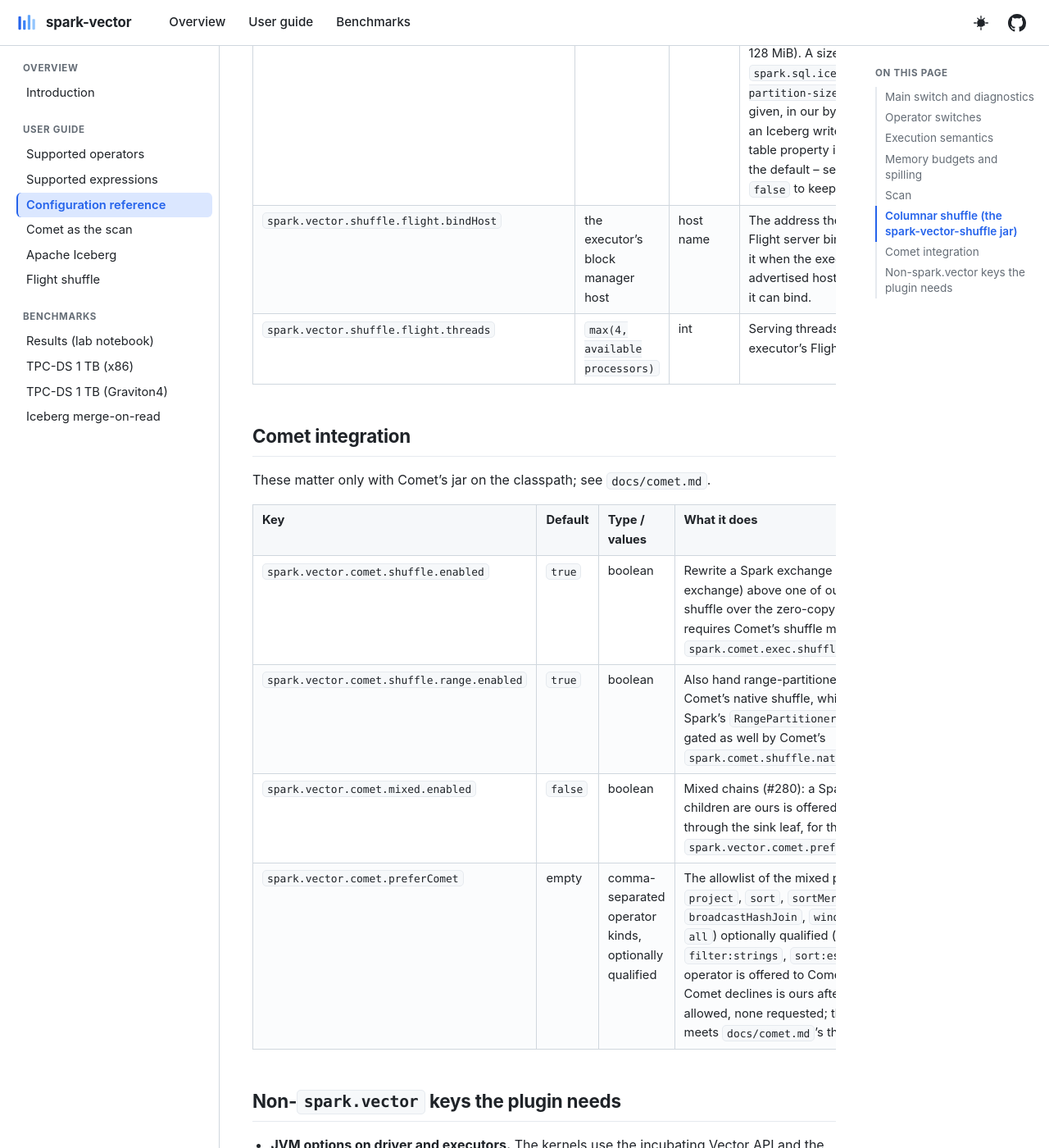
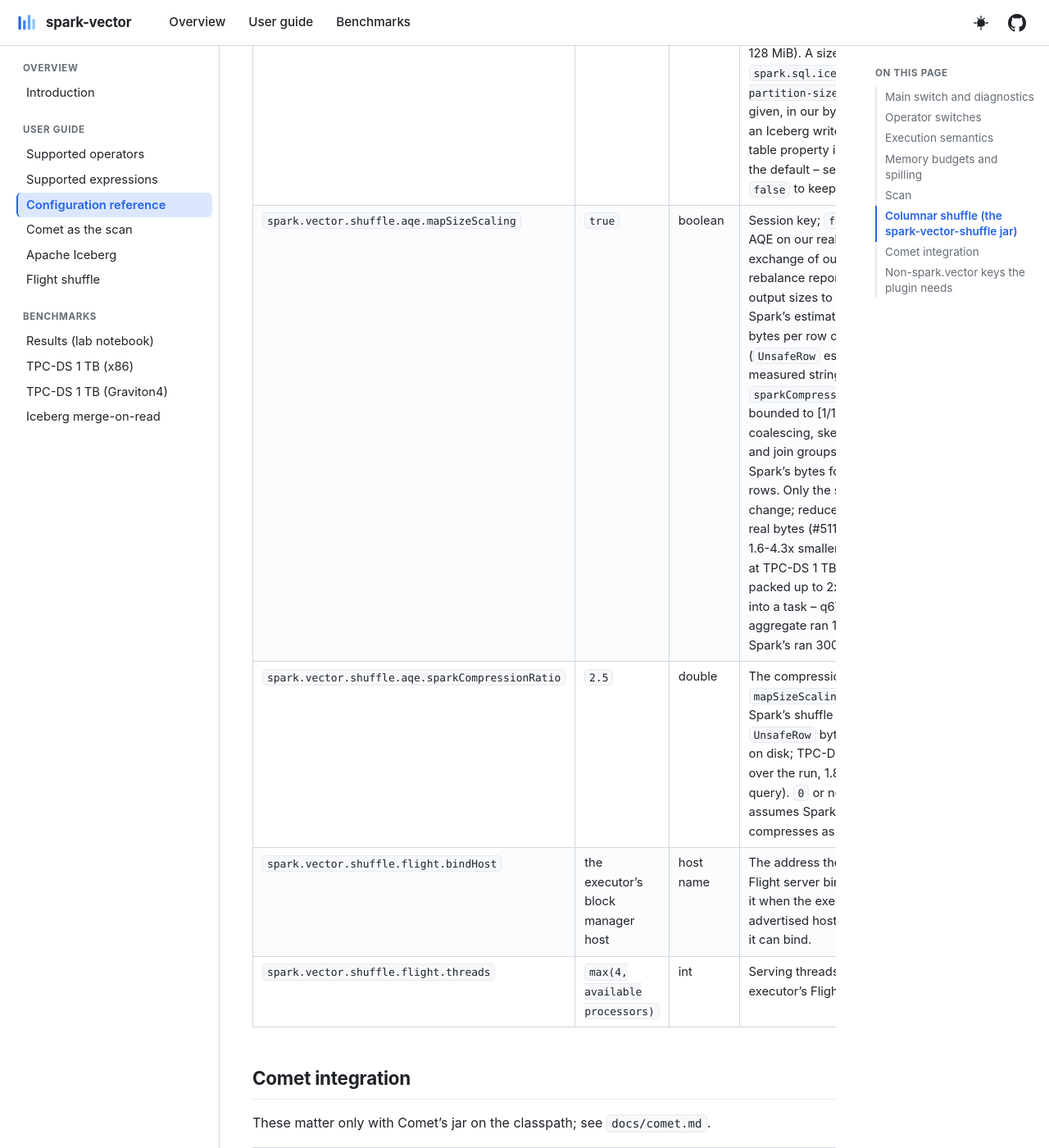
Before and after one commit to Neuw84/spark-vector, a Jekyll site: the page built from docs/configuration.md, in a window 1280 px wide and 1400 px high, scrolled down 9715 px. Shown: the whole window at 82% size. Built offline with Jekyll 4.4.1, drawn with Linux system fonts in a browser that asks for light colours.

Commit message:
WIP: AQE map output sizes on Spark's scale (#511), unbuilt

```diff
--- a/docs/configuration.md
+++ b/docs/configuration.md
@@ -103,6 +103,8 @@ section) and the shuffle jar is on the classpath.
 | `spark.vector.shuffle.writer.dictionaryMaxRatio` | `0.5` | double 0-1 | A string column is dictionary-encoded on the wire only when distinct values / rows in the record batch is at most this (#356); `1` always encodes, `0` never. |
 | `spark.vector.shuffle.rebalance.rowSizing` | `true` | boolean | Session key. A rebalance exchange (the one a data source such as Iceberg asks for ahead of its write) hands AQE partition sizes proportional to rows instead of our compressed bytes, whose bytes per row vary several-fold between kinds of rows (#485). Reducers still fetch by the real sizes. |
 | `spark.vector.shuffle.rebalance.advisoryScaling` | `true` | boolean | Session key. A rebalance's advisory partition size is sized for Spark's shuffle (Iceberg: target file size x Spark's expected shuffle compression); once the map stage has written, it is scaled by our uncompressed bytes per row over an estimate of Spark's `UnsafeRow` bytes for the same rows, so AQE's pieces hold about as many rows as Spark's (#20: the CDC MERGE's write stage took 40-46 s at Iceberg's 384 MiB and Spark's ~24 s at a hand-set 128 MiB). A size set with `spark.sql.iceberg.advisory-partition-size` is kept as given, in our bytes; one set as an Iceberg write option or table property is scaled like the default -- set this key to `false` to keep it exact. |
+| `spark.vector.shuffle.aqe.mapSizeScaling` | `true` | boolean | Session key; `false` restores AQE on our real bytes. Every exchange of ours other than a rebalance reports its map output sizes to AQE times Spark's estimated on-disk bytes per row over ours (`UnsafeRow` estimate with measured string bytes, over `sparkCompressionRatio`, bounded to [1/16, 16]), so coalescing, skew detection and join groups see about Spark's bytes for the same rows. Only the statistics change; reducers fetch the real bytes (#511: our shuffle is 1.6-4.3x smaller than Spark's at TPC-DS 1 TB, so AQE packed up to 2x Spark's rows into a task -- q67's final aggregate ran 150 tasks where Spark's ran 300, and spilled). |
+| `spark.vector.shuffle.aqe.sparkCompressionRatio` | `2.5` | double | The compression `mapSizeScaling` expects of Spark's shuffle (uncompressed `UnsafeRow` bytes over bytes on disk; TPC-DS 1 TB: 2.57 over the run, 1.8-3.4 per query). `0` or negative assumes Spark's shuffle compresses as well as ours. |
 | `spark.vector.shuffle.flight.bindHost` | the executor's block manager host | host name | The address the executor's Flight server binds to; change it when the executor's advertised host is not the one it can bind. |
 | `spark.vector.shuffle.flight.threads` | `max(4, available processors)` | int | Serving threads of the executor's Flight server. |
 
```
Also changed, not shown: 3 other files.
